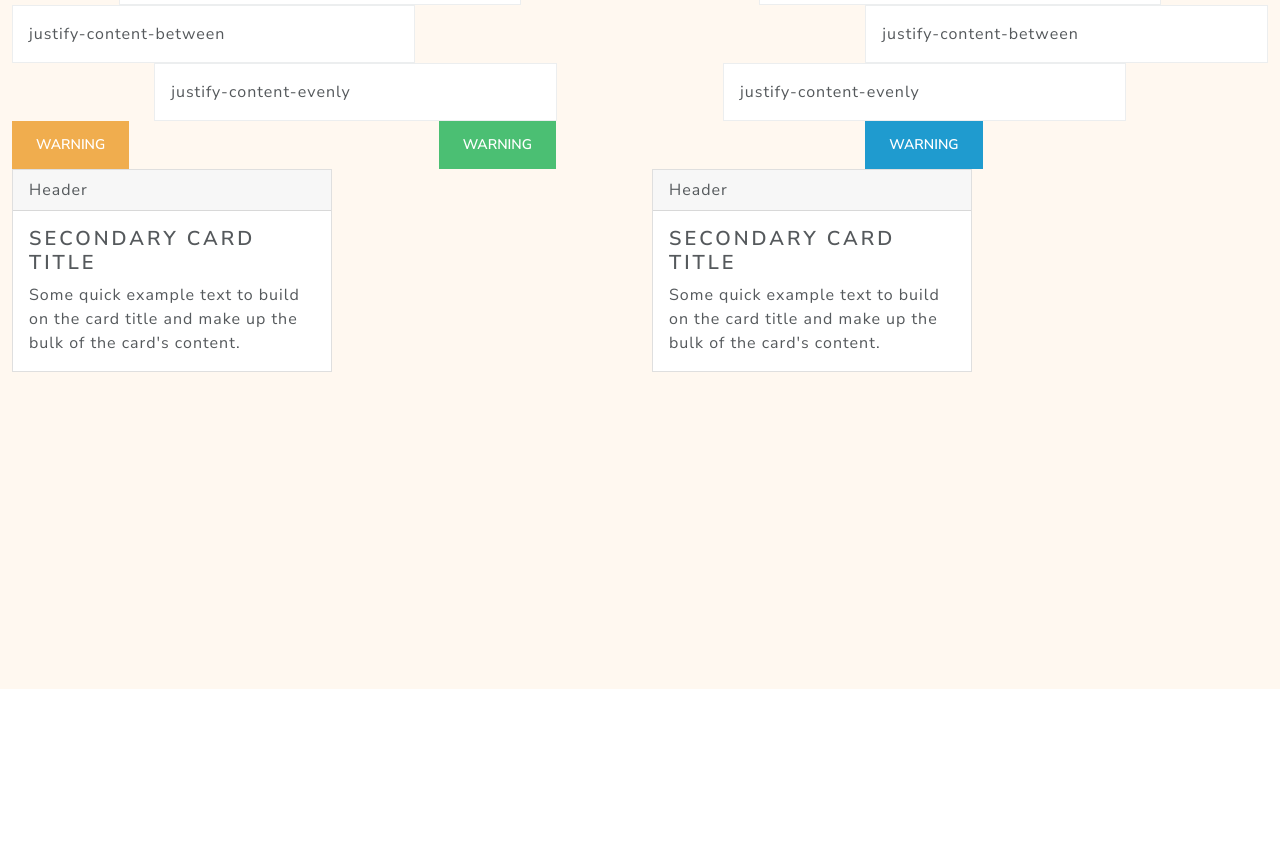
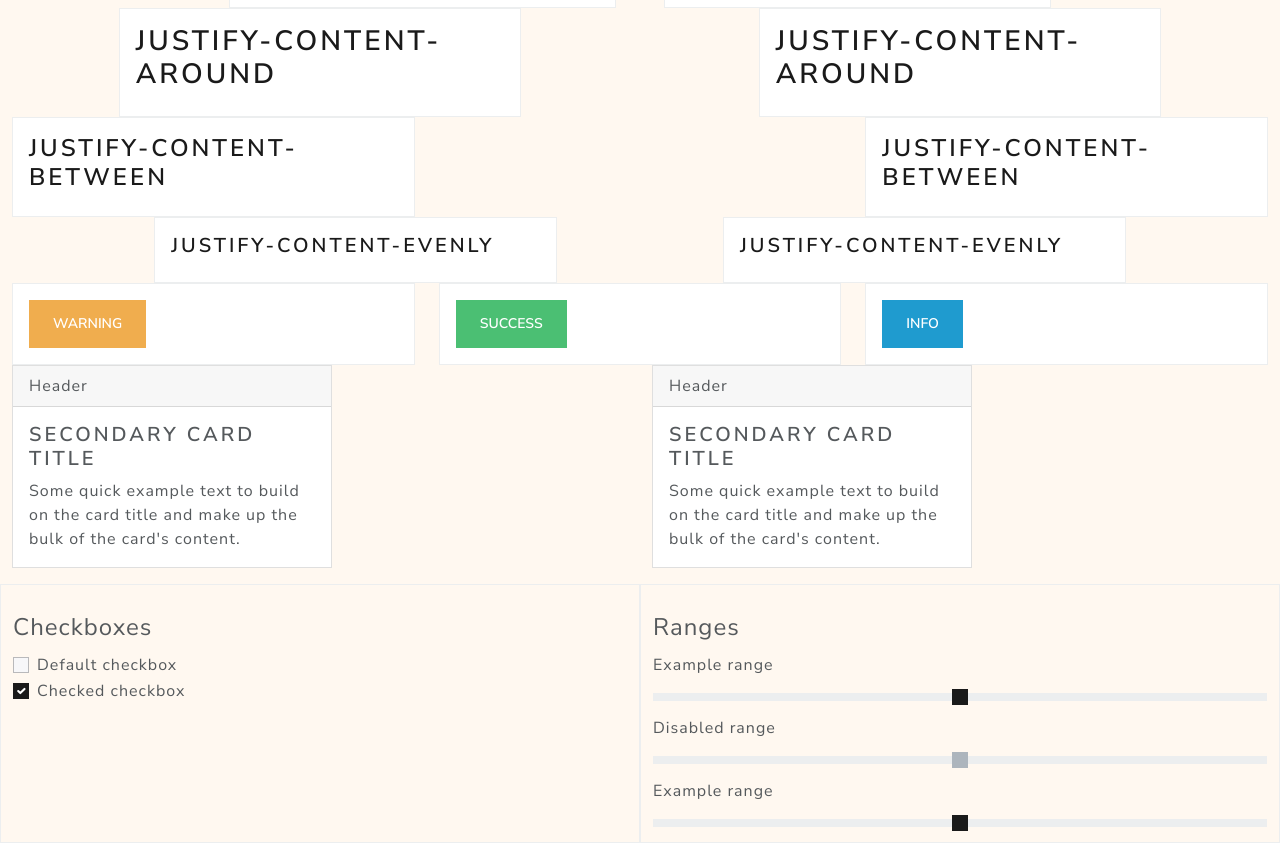
Before and after one commit to kelseybcrow/f17-capstone-project, a plain HTML site: page public/index.html in a window 1280 px wide. Shown: the part 209-1052 px from the top of the page. Before the commit the page ends 898 px from the top, so only its background shows below. Drawn offline with nearby package versions, Linux system fonts and the light colour scheme.

Commit message:
progress

```diff
--- a/public/index.html
+++ b/public/index.html
@@ -88,12 +88,12 @@
             >
                 <div class="col-sm-4">
                     <div class="p-3 border bg-light">
-                        justify-content-center
+                        <h1>justify-content-center</h1>
                     </div>
                 </div>
                 <div class="col-sm-4">
                     <div class="p-3 border bg-light">
-                        justify-content-center
+                        <h1>justify-content-center</h1>
                     </div>
                 </div>
             </div>
@@ -102,12 +102,12 @@
             >
                 <div class="col-sm-4">
                     <div class="p-3 border bg-light">
-                        justify-content-around
+                        <h2>justify-content-around</h2>
                     </div>
                 </div>
                 <div class="col-sm-4">
                     <div class="p-3 border bg-light">
-                        justify-content-around
+                        <h2>justify-content-around</h2>
                     </div>
                 </div>
             </div>
@@ -116,42 +116,48 @@
             >
                 <div class="col-sm-4">
                     <div class="p-3 border bg-light">
-                        justify-content-between
+                        <h3>justify-content-between</h3>
                     </div>
                 </div>
                 <div class="col-sm-4">
                     <div class="p-3 border bg-light">
-                        justify-content-between
+                        <h3>justify-content-between</h3>
                     </div>
                 </div>
             </div>
             <div
-                class="row custom-row-3 justify-content-evenly align-items-evenly"
+                class="row custom-row-4 justify-content-evenly align-items-evenly"
             >
                 <div class="col-sm-4">
                     <div class="p-3 border bg-light">
-                        justify-content-evenly
+                        <h4>justify-content-evenly</h4>
                     </div>
                 </div>
                 <div class="col-sm-4">
                     <div class="p-3 border bg-light">
-                        justify-content-evenly
+                        <h4>justify-content-evenly</h4>
                     </div>
                 </div>
             </div>
-            <div class="row">
+            <div class="row justify-content-evenly align-items-evenly">
                 <div class="col">
-                    <button type="button" class="btn btn-warning">
-                        Warning
-                    </button>
+                    <div class="p-3 border bg-light">
+                        <button type="button" class="btn btn-warning">
+                            Warning
+                        </button>
+                    </div>
                 </div>
                 <div class="col">
-                    <button type="button" class="btn btn-success">
-                        Warning
-                    </button>
+                    <div class="p-3 border bg-light">
+                        <button type="button" class="btn btn-success">
+                            Success
+                        </button>
+                    </div>
                 </div>
                 <div class="col">
-                    <button type="button" class="btn btn-info">Warning</button>
+                    <div class="p-3 border bg-light">
+                        <button type="button" class="btn btn-info">Info</button>
+                    </div>
                 </div>
             </div>
             <div class="row">
@@ -188,6 +194,75 @@
                     </div>
                 </div>
             </div>
+            <div class="row justify-content-evenly">
+                <div class="col-6 border">
+                    <fieldset class="form-group">
+                        <legend class="mt-4">Checkboxes</legend>
+                        <div class="form-check">
+                            <input
+                                class="form-check-input"
+                                type="checkbox"
+                                value=""
+                                id="flexCheckDefault"
+                            />
+                            <label
+                                class="form-check-label"
+                                for="flexCheckDefault"
+                            >
+                                Default checkbox
+                            </label>
+                        </div>
+                        <div class="form-check">
+                            <input
+                                class="form-check-input"
+                                type="checkbox"
+                                value=""
+                                id="flexCheckChecked"
+                                checked=""
+                            />
+                            <label
+                                class="form-check-label"
+                                for="flexCheckChecked"
+                            >
+                                Checked checkbox
+                            </label>
+                        </div>
+                    </fieldset>
+                </div>
+                <div class="col-6 border">
+                    <fieldset class="form-group">
+                        <legend class="mt-4">Ranges</legend>
+                        <label for="customRange1" class="form-label"
+                            >Example range</label
+                        >
+                        <input
+                            type="range"
+                            class="form-range"
+                            id="customRange1"
+                        />
+                        <label for="disabledRange" class="form-label"
+                            >Disabled range</label
+                        >
+                        <input
+                            type="range"
+                            class="form-range"
+                            id="disabledRange"
+                            disabled=""
+                        />
+                        <label for="customRange3" class="form-label"
+                            >Example range</label
+                        >
+                        <input
+                            type="range"
+                            class="form-range"
+                            min="0"
+                            max="5"
+                            step="0.5"
+                            id="customRange3"
+                        />
+                    </fieldset>
+                </div>
+            </div>
         </div>
 
         <script
```
